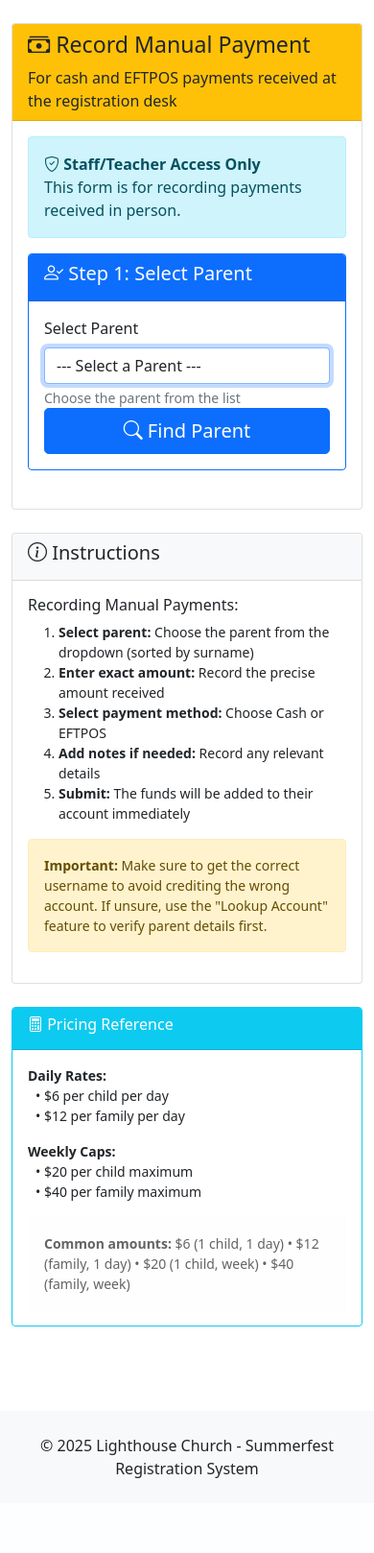
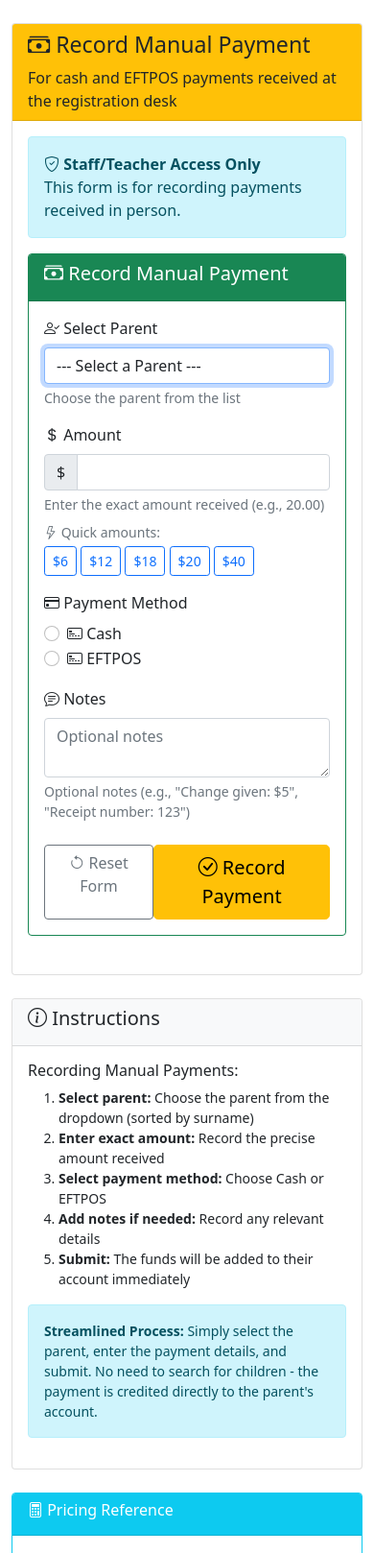
Before and after one commit to davidatkinsonphotography-max/summerfest_registration, a Django app: page /payment/manual/ in a window 390 px wide. Shown: the part 56-1674 px from the top of the page at 96% size. Before the commit the page ends 1596 px from the top, so only its background shows below. Run offline with Django 5.2, Linux system fonts and the light colour scheme; the visitor is signed in with stand-in values (Sample User, id 1); data comes from the database, SQL or seed files in the repository; some libraries are stand-ins or nearby versions.

Commit message:
Fix teacher dashboard UI issues and streamline manual payment process
Teacher Dashboard Fixes:
- Fixed parent phone number display (now shows phone_number field)
- Removed relationship from emergency contact column to reduce clutter
- Fixed button text alignment - now centered both vertically and horizontally
- Changed 'Complete' status to black border with black text instead of white text
- Enhanced button styling with proper flexbox centering

Manual Payment Streamlining:
- Removed separate lookup step - now single form with all fields
- Parent selection, payment details, and submission in one streamlined process
- Updated instructions to reflect simplified workflow
- Added JavaScript validation and confirmation dialogs
- Improved success messages to show new balance
- Fixed quick amount buttons functionality
- Enhanced user experience with auto-focus and loading states

```diff
--- a/templates/registration/manual_payment.html
+++ b/templates/registration/manual_payment.html
@@ -18,20 +18,31 @@
                         <br>This form is for recording payments received in person.
                     </div>
 
-                    <!-- Step 1: Parent Selection -->
-                    {% if not parent_profile %}
-                    <div class="card border-primary mb-4">
-                        <div class="card-header bg-primary text-white">
-                            <h5><i class="bi bi-person-check"></i> Step 1: Select Parent</h5>
+                    <!-- Record Payment Form -->
+                    <div class="card border-success mb-4">
+                        <div class="card-header bg-success text-white">
+                            <h5><i class="bi bi-cash-stack"></i> Record Manual Payment</h5>
                         </div>
                         <div class="card-body">
-                            <form method="post">
+                            {% if parent_profile %}
+                            <!-- Parent Information -->
+                            <div class="alert alert-success">
+                                <h6><i class="bi bi-person"></i> Payment will be credited to:</h6>
+                                <strong>{{ parent_profile.first_name }} {{ parent_profile.last_name }}</strong> ({{ parent_profile.user.username }})
+                                <br><small>{{ parent_profile.email }} • {{ parent_profile.phone_number }}</small>
+                                {% if parent_profile.payment_account %}
+                                    <br><strong>Current Balance:</strong> ${{ parent_profile.payment_account.balance }}
+                                {% endif %}
+                            </div>
+                            {% endif %}
+
+                            <form method="post" id="manual-payment-form">
                                 {% csrf_token %}
 
-                                <div class="row">
-                                    <div class="col-md-8">
+                                <!-- Parent Selection -->
+                                <div class="mb-3">
                                     <label for="{{ form.parent_username.id_for_label }}" class="form-label">
-                                            {{ form.parent_username.label }}
+                                        <i class="bi bi-person-check"></i> {{ form.parent_username.label }}
                                     </label>
                                     {{ form.parent_username }}
                                     <div class="form-text">{{ form.parent_username.help_text }}</div>
@@ -39,40 +50,6 @@
                                         <div class="text-danger small">{{ form.parent_username.errors }}</div>
                                     {% endif %}
                                 </div>
-                                    <div class="col-md-4 d-flex align-items-end">
-                                        <button type="submit" name="lookup_parent" class="btn btn-primary btn-lg w-100">
-                                            <i class="bi bi-search"></i> Find Parent
-                                        </button>
-                                    </div>
-                                </div>
-                            </form>
-                        </div>
-                    </div>
-                    {% endif %}
-
-                    <!-- Step 2: Record Payment -->
-                    {% if parent_profile %}
-                    <div class="card border-success mb-4">
-                        <div class="card-header bg-success text-white">
-                            <h5><i class="bi bi-cash-stack"></i> Step 2: Record Payment</h5>
-                        </div>
-                        <div class="card-body">
-                            <!-- Parent Information -->
-                            <div class="alert alert-success">
-                                <h6><i class="bi bi-person"></i> Parent Found:</h6>
-                                <strong>{{ parent_profile.first_name }} {{ parent_profile.last_name }}</strong> ({{ parent_profile.user.username }})
-                                <br><small>{{ parent_profile.email }} • {{ parent_profile.phone_number }}</small>
-                                {% if search_info %}
-                                    <br><small class="text-muted">Found by: {{ search_info.found_by }}</small>
-                                {% endif %}
-                                {% if parent_profile.payment_account %}
-                                    <br><strong>Current Balance:</strong> ${{ parent_profile.payment_account.balance }}
-                                {% endif %}
-                            </div>
-
-                            <form method="post" id="manual-payment-form">
-                                {% csrf_token %}
-                                <input type="hidden" name="parent_username" value="{{ parent_profile.user.username }}">
 
                         <!-- Amount Field -->
                         <div class="mb-3">
@@ -141,7 +118,7 @@
                                 <!-- Action Buttons -->
                                 <div class="d-flex justify-content-between">
                                     <a href="{% url 'manual_payment' %}" class="btn btn-outline-secondary">
-                                        <i class="bi bi-arrow-left"></i> New Search
+                                        <i class="bi bi-arrow-counterclockwise"></i> Reset Form
                                     </a>
                                     <button type="submit" name="record_payment" class="btn btn-warning btn-lg">
                                         <i class="bi bi-check-circle"></i> Record Payment
@@ -157,7 +134,6 @@
                             </form>
                         </div>
                     </div>
-                    {% endif %}
                 </div>
             </div>
 
@@ -176,9 +152,8 @@
                         <li><strong>Submit:</strong> The funds will be added to their account immediately</li>
                     </ol>
 
-                    <div class="alert alert-warning small mt-3">
-                        <strong>Important:</strong> Make sure to get the correct username to avoid crediting the wrong account.
-                        If unsure, use the "Lookup Account" feature to verify parent details first.
+                    <div class="alert alert-info small mt-3">
+                        <strong>Streamlined Process:</strong> Simply select the parent, enter the payment details, and submit. No need to search for children - the payment is credited directly to the parent's account.
                     </div>
                 </div>
             </div>
@@ -214,36 +189,55 @@
     </div>
 </div>
 
+{% endblock %}
+
+{% block extra_js %}
 <script>
 function setAmount(amount) {
-    document.getElementById('{{ form.amount.id_for_label }}').value = amount;
+    const amountField = document.querySelector('input[name="amount"]');
+    if (amountField) {
+        amountField.value = amount;
+    }
 }
 
 // Auto-focus on dropdown
 document.addEventListener('DOMContentLoaded', function() {
-    {% if not parent_profile %}
-    const parentSelect = document.getElementById('{{ form.parent_username.id_for_label }}');
-    if (parentSelect) {
+    const parentSelect = document.querySelector('select[name="parent_username"]');
+    if (parentSelect && parentSelect.value === '') {
         parentSelect.focus();
     }
-    {% endif %}
 });
 
-// Payment form validation (only if parent is found)
-{% if parent_profile %}
-document.getElementById('manual-payment-form').addEventListener('submit', function(e) {
-    if (e.submitter && e.submitter.name === 'record_payment') {
-        const amount = document.getElementById('{{ form.amount.id_for_label }}').value.trim();
+// Form validation
+document.addEventListener('DOMContentLoaded', function() {
+    const form = document.getElementById('manual-payment-form');
+    if (form) {
+        form.addEventListener('submit', function(e) {
+            const parent = document.querySelector('select[name="parent_username"]').value;
+            const amount = document.querySelector('input[name="amount"]').value.trim();
             const paymentMethod = document.querySelector('input[name="payment_method"]:checked');
 
-        if (!amount || !paymentMethod) {
+            if (!parent) {
                 e.preventDefault();
-            alert('Please fill in all required fields (Amount and Payment Method).');
+                alert('Please select a parent from the dropdown.');
+                return false;
+            }
+
+            if (!amount) {
+                e.preventDefault();
+                alert('Please enter the payment amount.');
+                return false;
+            }
+
+            if (!paymentMethod) {
+                e.preventDefault();
+                alert('Please select a payment method (Cash or EFTPOS).');
                 return false;
             }
 
             // Confirm the payment details
-        const confirmation = confirm(`Confirm payment details:\nParent: {{ parent_profile.first_name }} {{ parent_profile.last_name }}\nAmount: $${amount}\nMethod: ${paymentMethod.value.toUpperCase()}\n\nProceed?`);
+            const parentText = document.querySelector('select[name="parent_username"] option:checked').text;
+            const confirmation = confirm(`Confirm payment details:\nParent: ${parentText}\nAmount: $${amount}\nMethod: ${paymentMethod.value.toUpperCase()}\n\nProceed?`);
 
             if (!confirmation) {
                 e.preventDefault();
@@ -251,11 +245,13 @@
             }
 
             // Show loading state
-        e.submitter.innerHTML = '<span class="spinner-border spinner-border-sm me-2"></span>Recording...';
-        e.submitter.disabled = true;
+            const submitBtn = document.querySelector('button[name="record_payment"]');
+            if (submitBtn) {
+                submitBtn.innerHTML = '<span class="spinner-border spinner-border-sm me-2"></span>Recording...';
+                submitBtn.disabled = true;
             }
         });
-{% endif %}
-
+    }
+});
 </script>
 {% endblock %}
```
Also changed, not shown: registration/payment_views.py (+31 -54 lines), templates/registration/teacher_dashboard.html (+12 -10 lines). Lines whose indentation alone changed are shown as unchanged.
